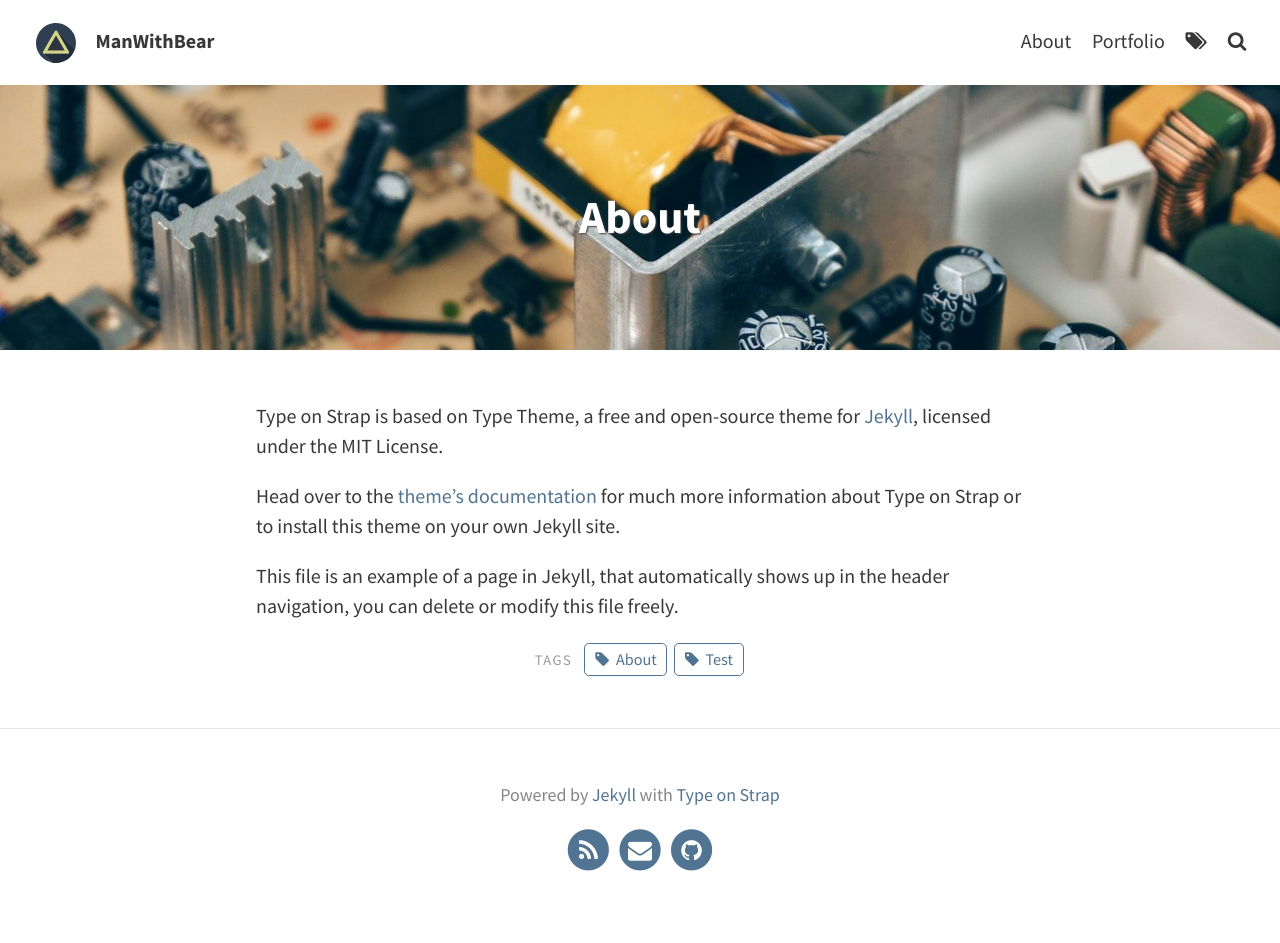
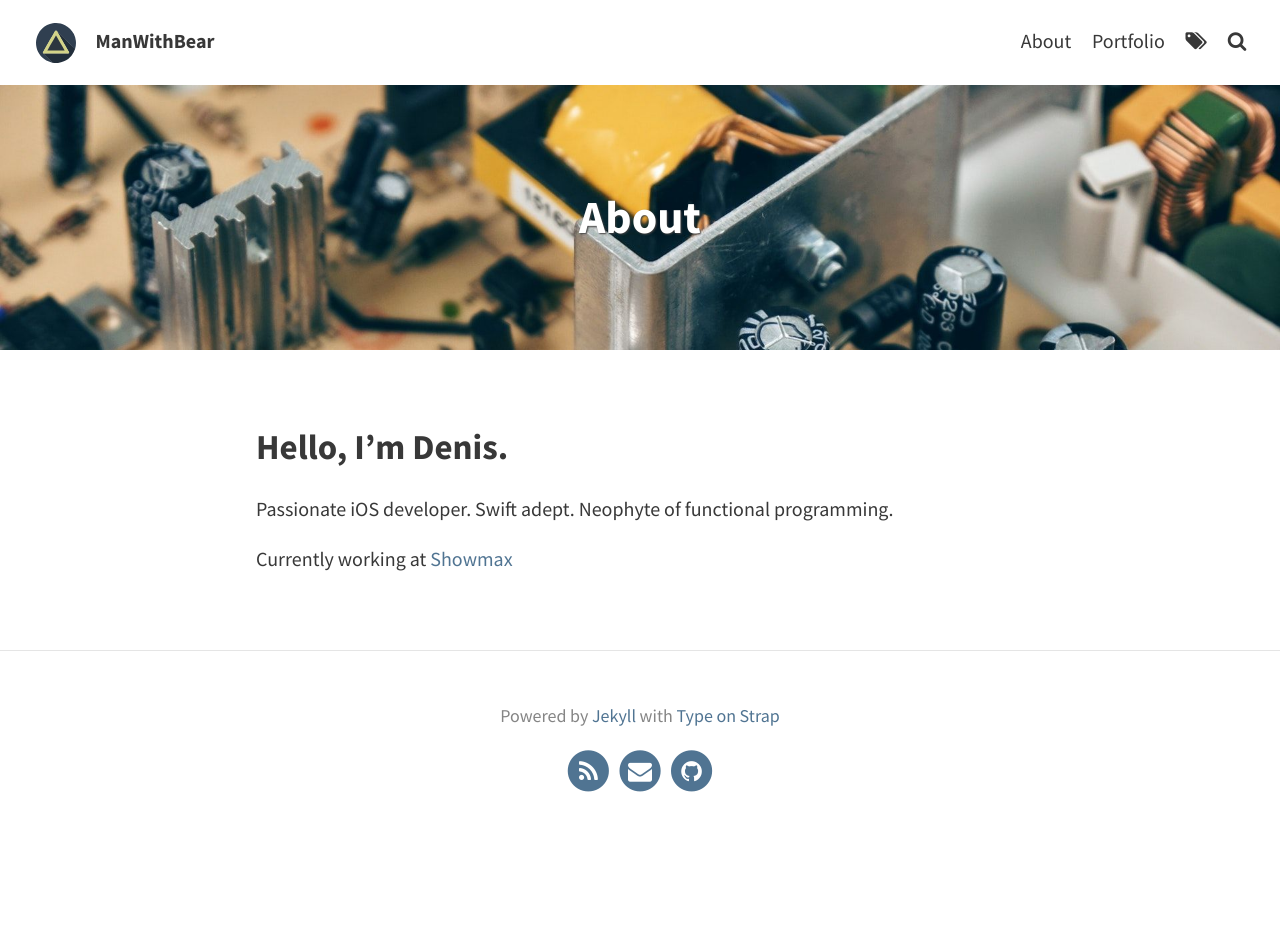
Before and after one commit to ManWithBear/ManWithBear.github.io, a Jekyll site: the page built from pages/about.md, in a window 1280 px wide. Built offline with Jekyll 4.4.1, drawn with Linux system fonts in a browser that asks for light colours; after the commit the page ends 900 px from its top, so only the background shows below that.

Commit message:
Improve everything

```diff
--- a/_config.yml
+++ b/_config.yml
@@ -89,6 +89,9 @@ collections:
     permalink: /:collection/:name
 
 
+# EXCERPT
+excerpt_separator: <!--more-->
+
 # BUILD SETTINGS
 markdown: kramdown
 highlighter: rouge
--- a/pages/about.md
+++ b/pages/about.md
@@ -3,11 +3,9 @@ layout: page
 title: About
 permalink: /about/
 feature-img: "assets/img/pexels/circuit.jpeg"
-tags: [About, Test]
 ---
 
-Type on Strap is based on Type Theme, a free and open-source theme for [Jekyll](http://jekyllrb.com/), licensed under the MIT License.
+## Hello, I'm Denis.
+Passionate iOS developer. Swift adept. Neophyte of functional programming.
 
-Head over to the [theme's documentation](https://github.io/sylhare/Type-on-Strap) for much more information about Type on Strap or to install this theme on your own Jekyll site.
-
-This file is an example of a page in Jekyll, that automatically shows up in the header navigation, you can delete or modify this file freely.
+Currently working at [Showmax](https://tech.showmax.com)
```
Also changed, not shown: _layouts/home.html (+4 -3 lines), _posts/2018-04-20-writing-test-framework.md (+2 -1 lines), _posts/2018-04-27-modal-in-uitabbarcontroller.md (+2 -1 lines), pages/portfolio.md (+2 -1 lines).
